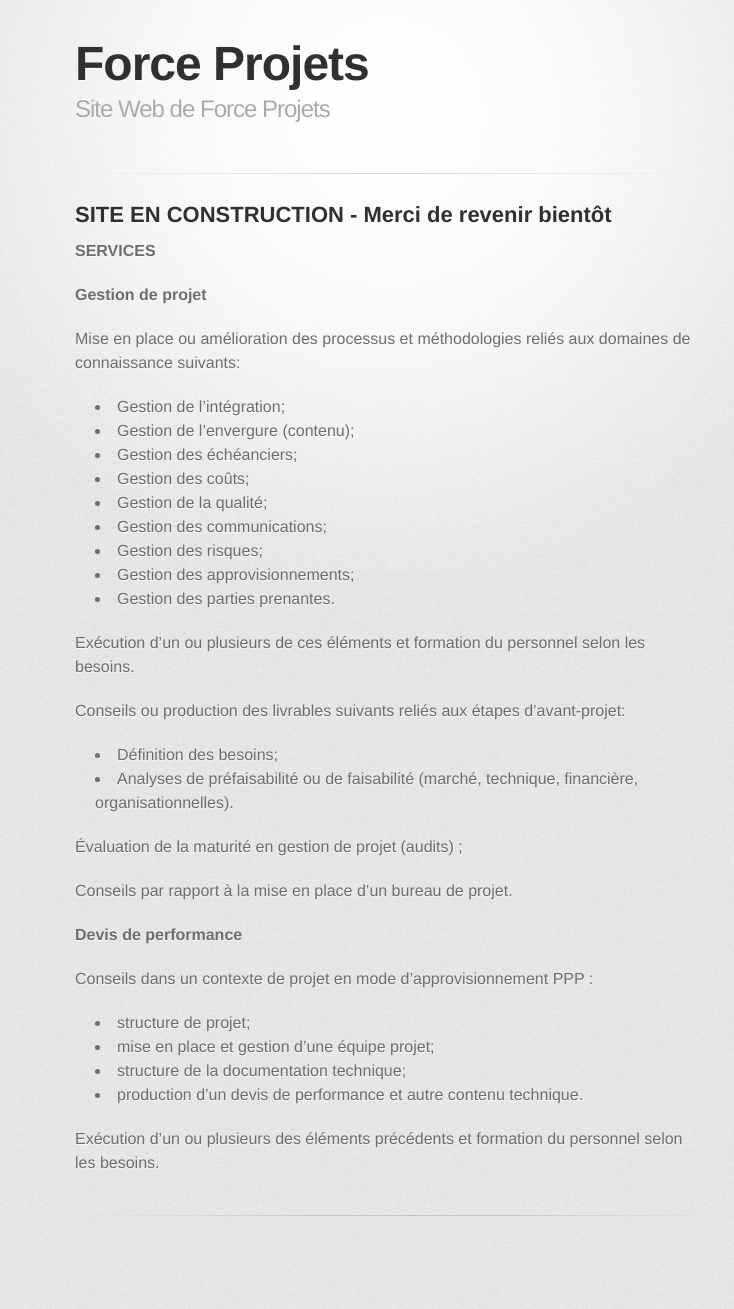
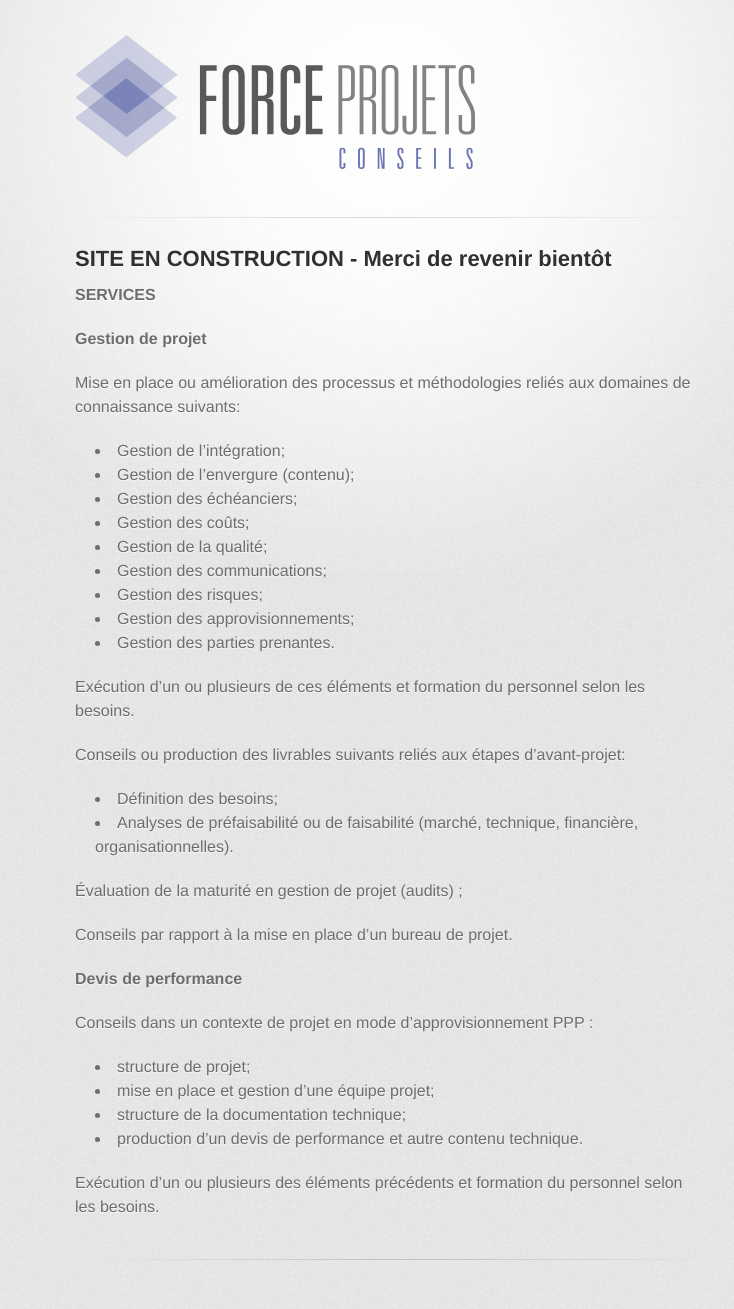
Before and after one commit to forceprojets/forceprojets.github.io, a Jekyll site: the page built from index.md, in a window 1280 px wide. Shown: the whole page, without its empty margins (255-989 px from the left). Built offline with Jekyll 4.4.1, drawn with Linux system fonts in a browser that asks for light colours; some web fonts are replaced; Markdown is read by kramdown in place of the engine named in the settings; before the commit the page ends 1265 px from its top, so only the background shows below that.

Commit message:
Added logo

```diff
--- a/_layouts/tactile.html
+++ b/_layouts/tactile.html
@@ -18,8 +18,7 @@
       <div class="inner">
 
         <header>
-          <h1>Force Projets</h1>
-          <h2>Site Web de Force Projets</h2>
+          <img src="images/logo.svg" width="400px" alt="logo">
         </header>
 
         <hr>
--- a/css/main.css
+++ b/css/main.css
@@ -17,6 +17,11 @@
   font: 13.34px Helvetica, Arial, sans-serif;
   font-size: small;
   text-align: center;
+}
+
+header {
+  margin: 0 auto;
+  width: 80%;
 }
 
 h1, h2, h3, h4, h5, h6 {
```
Also changed, not shown: css/tactile.css (+8 -1 lines), images/logo-grey.svg (added), images/logo.svg (added).
